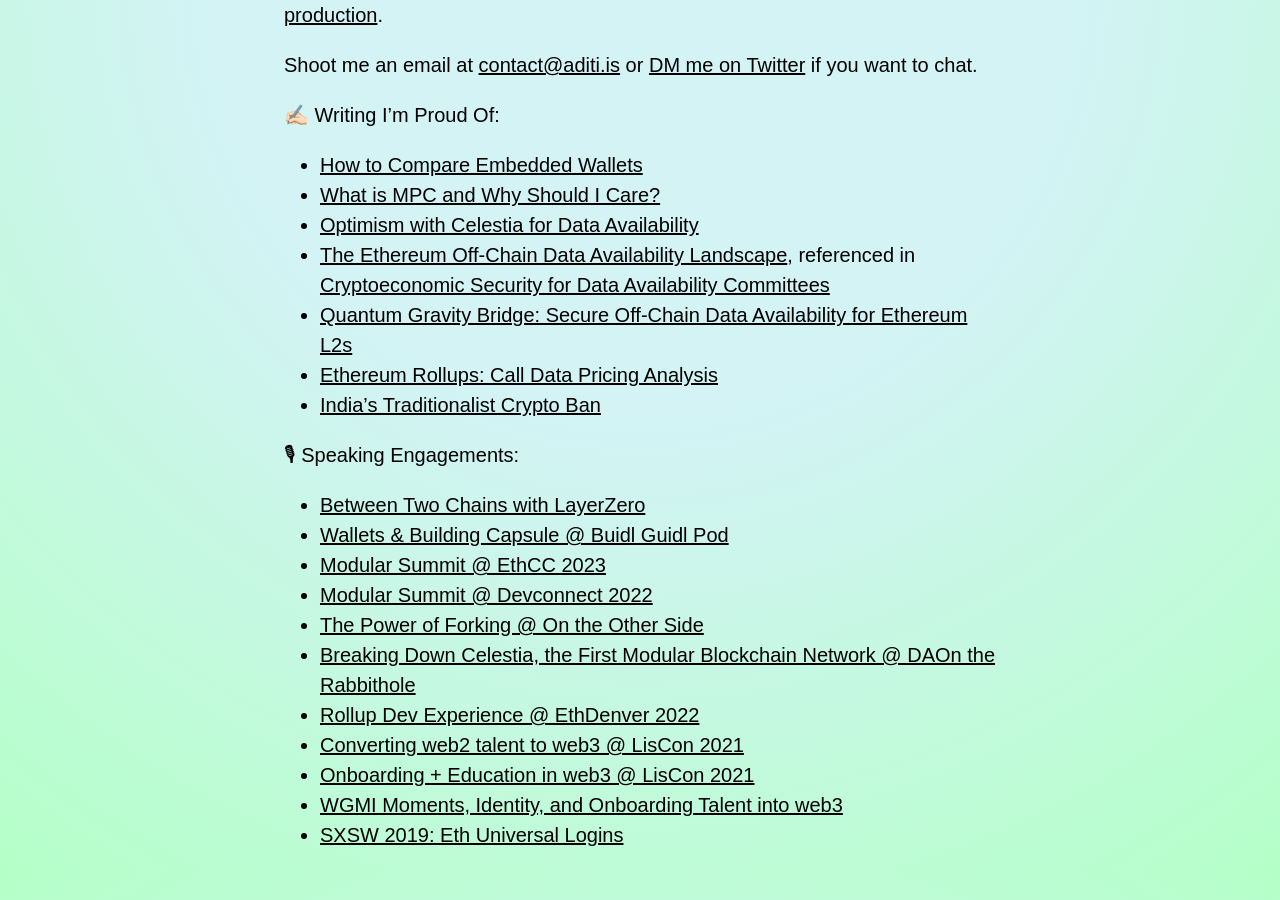
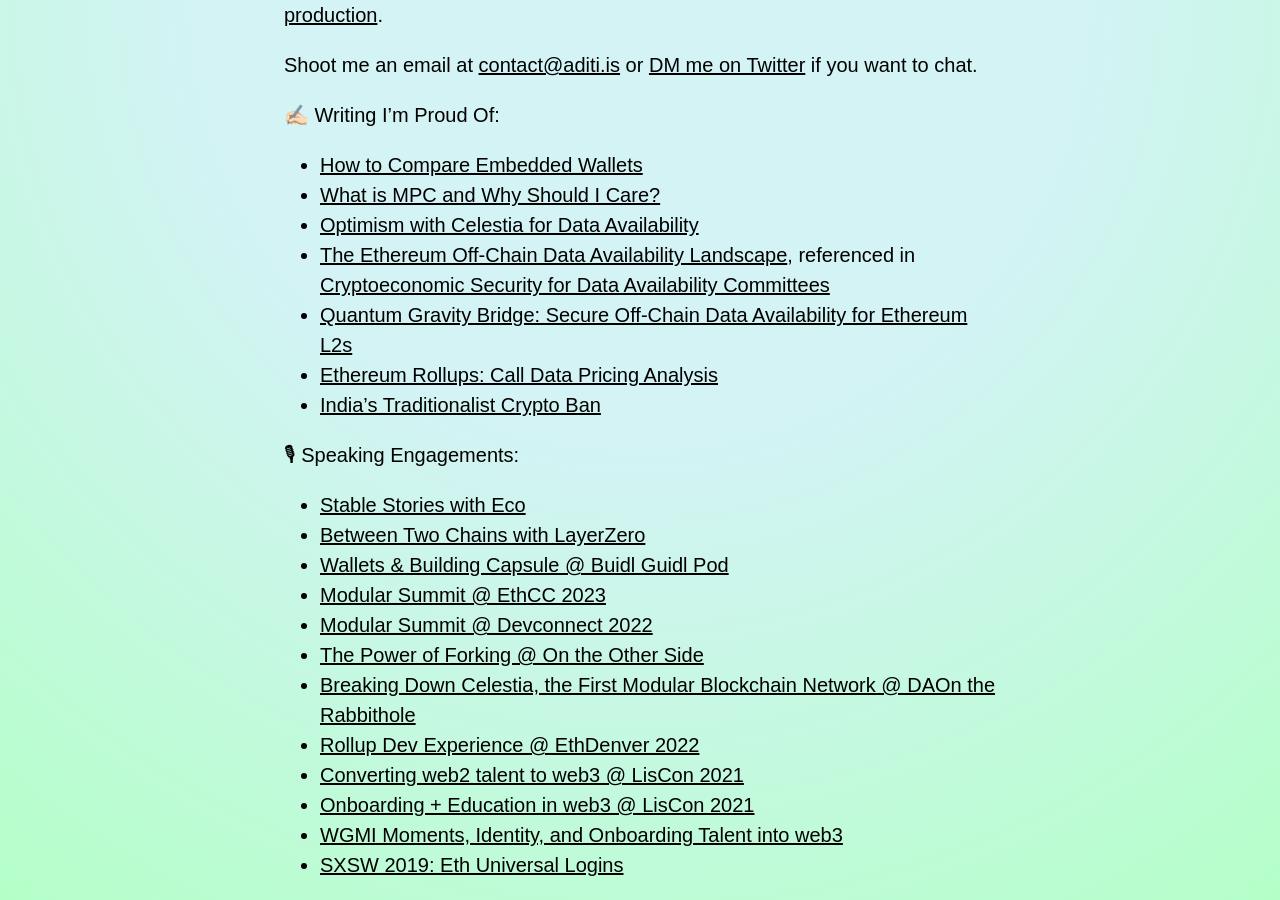
Before and after one commit to adeets-22/adeets-22.github.io, a Jekyll site: the page built from index.md, in a window 1280 px wide and 900 px high, scrolled down 901 px. Built offline with Jekyll 4.4.1, drawn with Linux system fonts in a browser that asks for light colours; before the commit the page ends 1771 px from its top, so only the background shows below that.

Commit message:
Update index.md

```diff
--- a/index.md
+++ b/index.md
@@ -27,6 +27,7 @@
 - [India's Traditionalist Crypto Ban](https://www.thejuggernaut.com/crypto-india)
 
 🎙 Speaking Engagements:
+- [Stable Stories with Eco](https://www.youtube.com/watch?v=xlVQHlMKYVY)
 - [Between Two Chains with LayerZero](https://www.youtube.com/watch?v=itZq6NvBEds)
 - [Wallets & Building Capsule @ Buidl Guidl Pod](https://www.youtube.com/watch?v=ovywPvZXj0Y)
 - [Modular Summit @ EthCC 2023](https://www.youtube.com/watch?v=2x9zbbxMhyk)
```
